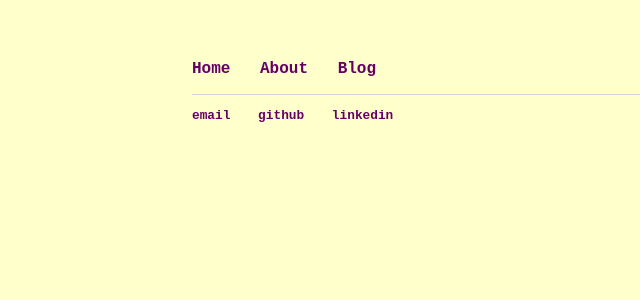
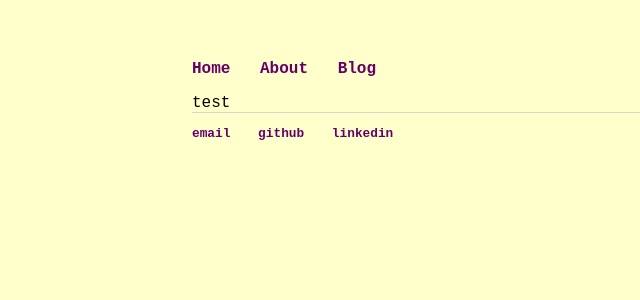
Before and after one commit to ashleyajohn/ashleyajohn.github.io, a Jekyll site: the page built from about/index.html, in a window 1280 px wide. Shown: the top 300 px of the page, without its empty margins (0-640 px from the left). Built offline with Jekyll 4.4.1, drawn with Linux system fonts in a browser that asks for light colours.

Commit message:
Update index.html

```diff
--- a/about/index.html
+++ b/about/index.html
@@ -5,3 +5,6 @@ jsarr:
 - graphs/timeline.js
 categories: Javascript
 ---
+<head>
+  test
+</head>
```
